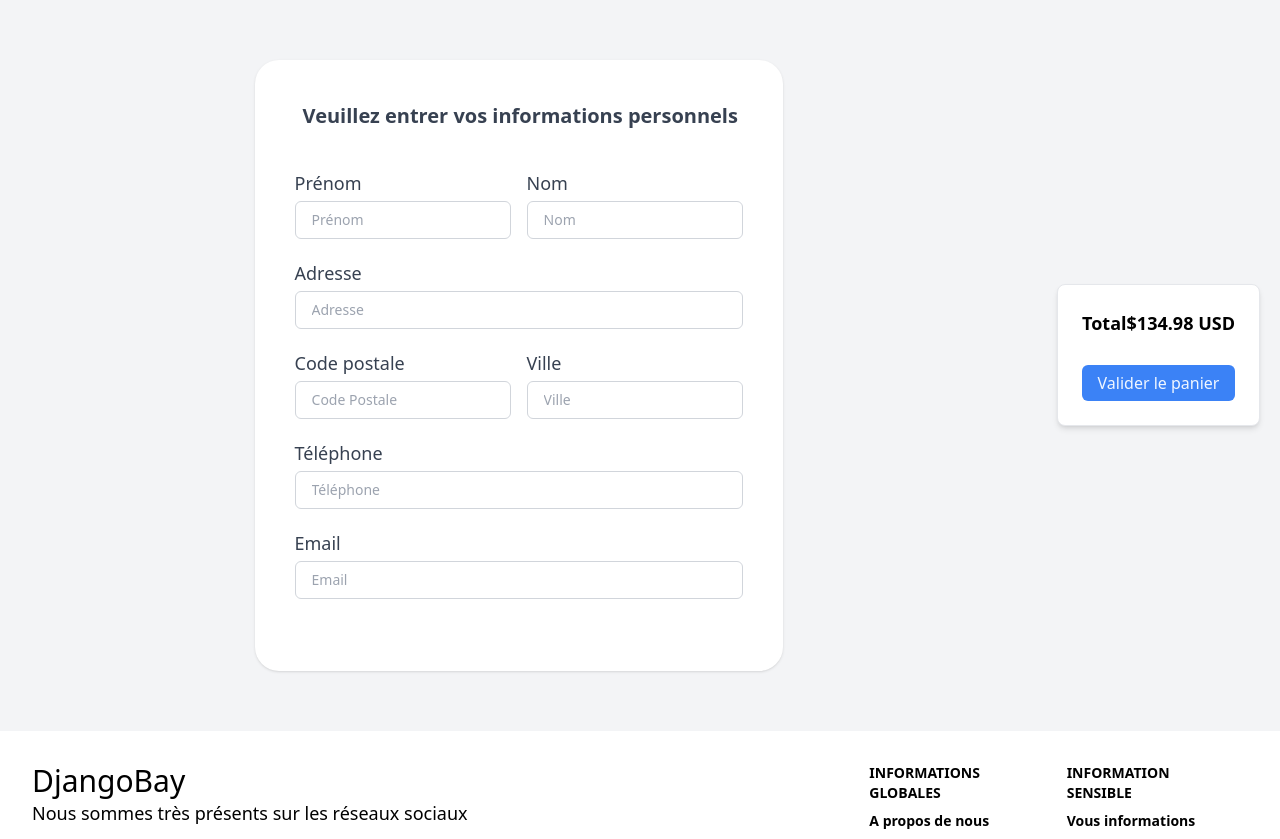
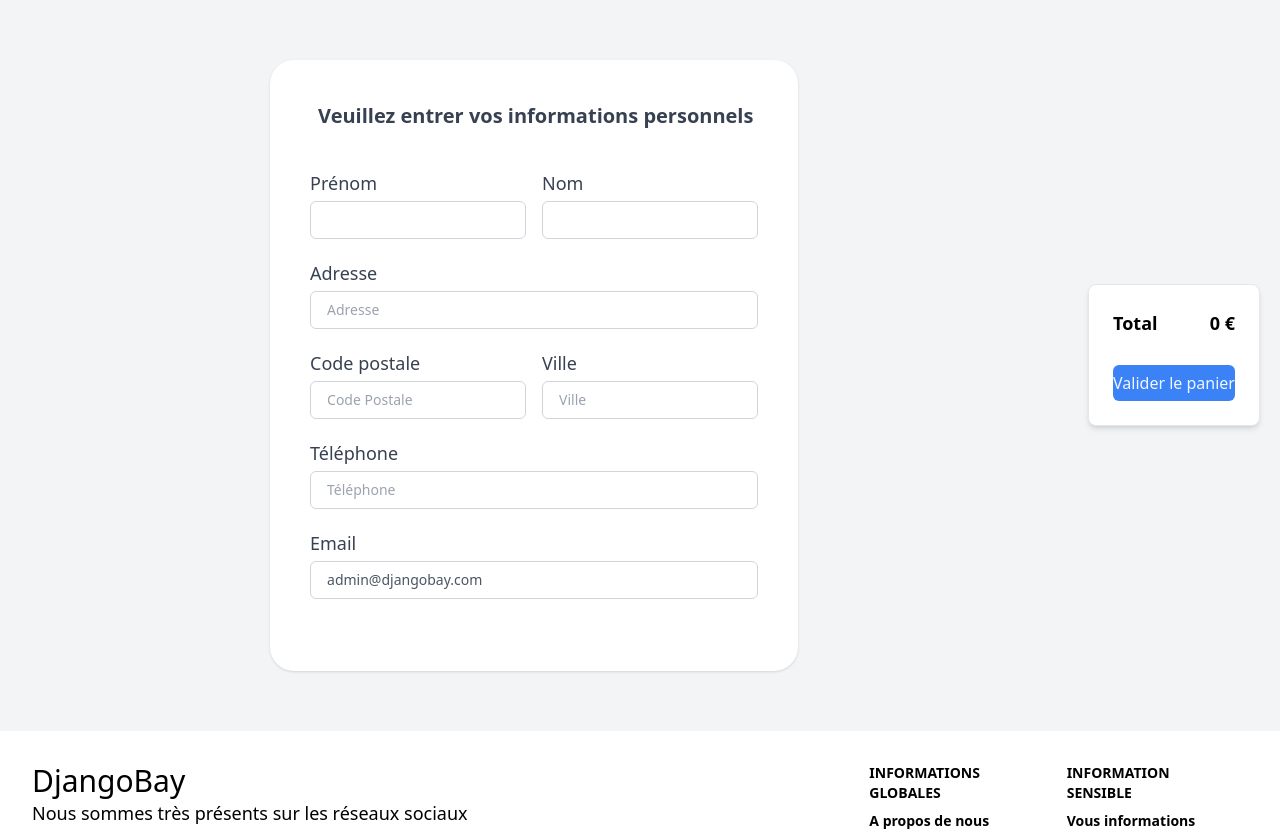
Before and after one commit to KilianOlry/DjangoBay, a Django app: page /cart/checkout/ in a window 1280 px wide. Shown: the part 61-900 px from the top of the page. Run offline with Django 4.2, Linux system fonts and the light colour scheme; a user stored in the database is signed in; some libraries are stand-ins or nearby versions.

Commit message:
correct cart + total price + valider pannier accès user + information user dans le formulaire + ajout du lien cart vers checkout

```diff
--- a/Ecommerce/settings.py
+++ b/Ecommerce/settings.py
@@ -27,6 +27,7 @@ DEBUG = True
 
 LOGOUT_REDIRECT_URL ='/'
 LOGIN_REDIRECT_URL = '/'
+LOGIN_URL ='/login/'
 
 ALLOWED_HOSTS = []
 
--- a/cart/cart.py
+++ b/cart/cart.py
@@ -17,6 +17,13 @@ class Cart(object):
     def __iter__(self):
         for p in self.cart.keys():
             self.cart[str(p)]['product'] = Products.objects.get(pk=p)
+
+
+# Pour afficher les données dans le tempates cart.html
+        for item in self.cart.values():
+            item['total_price'] = item['product'].price * item['quantity']
+
+            yield item
 
     def __len__(self):
         return sum(item['quantity'] for item in self.cart.values())
@@ -45,3 +52,11 @@ class Cart(object):
     def remove(self, product_id):
         if product_id in self.cart:
             del self.cart[product_id]
+
+
+# function pour le prix total
+    def get_total_cost(self):
+        for p in self.cart.keys():
+            self.cart[str(p)]['product'] = Products.objects.get(pk=p)
+
+        return sum(item['product'].price * item['quantity'] for item in self.cart.values())
--- a/cart/templates/cart/cart.html
+++ b/cart/templates/cart/cart.html
@@ -12,27 +12,28 @@
     <h1 class="mb-10 text-center text-2xl font-bold">Votre pannier</h1>
 
 
-    <div class="mx-auto max-w-5xl justify-center px-6 md:flex md:space-x-6 xl:px-0">
+    <div class="mx-auto max-w-5xl justify-center flex px-6 md:flex md:space-x-6 xl:px-0">
+
       <div class="rounded-lg md:w-2/3">
+        {% for item in cart %}
         <div class="justify-between mb-6 rounded-lg bg-white p-6 shadow-md sm:flex sm:justify-start">
-          <img src="https://images.unsplash.com/photo-1515955656352-a1fa3ffcd111?ixlib=rb-4.0.3&ixid=MnwxMjA3fDB8MHxwaG90by1wYWdlfHx8fGVufDB8fHx8&auto=format&fit=crop&w=1170&q=80" alt="product-image" class="w-full rounded-lg sm:w-40" />
+          <img src="{{ item.product.get_thumbnail }}" alt="product-image" class="w-full rounded-lg sm:w-40" />
           <div class="sm:ml-4 sm:flex sm:w-full sm:justify-between">
 
             <div class="mt-5 sm:mt-0">
-              <h2 class="text-lg font-bold text-gray-900">Nike Air Max 2019</h2>
-              <p class="mt-1 text-xs text-gray-700">36EU - 4US</p>
+              <h2 class="text-lg font-bold text-gray-900">{{item.product.name}}</h2>
             </div>
 
             <div class="mt-4 flex justify-between sm:space-y-6 sm:mt-0 sm:block sm:space-x-6">
 
               <div class="flex items-center border-gray-100">
                 <a href="#" class="cursor-pointer rounded-l bg-gray-100 py-1 px-3.5 duration-100 hover:bg-blue-500 hover:text-blue-50">-</a>
-                <span class="h-8 w-8 border bg-white text-center text-xs outline-none">2</span>
+                <span class="h-8 w-8 border bg-white text-center text-xs outline-none flex items-center justify-center">{{item.quantity}}</span>
                 <a href="#" class="cursor-pointer rounded-l bg-gray-100 py-1 px-3.5 duration-100 hover:bg-blue-500 hover:text-blue-50">+</a>
               </div>
 
               <div class="flex items-center space-x-4">
-                <p class="text-sm">259.000 ₭</p>
+                <p class="text-sm">{{item.total_price}} €</p>
                 <svg xmlns="http://www.w3.org/2000/svg" fill="none" viewBox="0 0 24 24" stroke-width="1.5" stroke="currentColor" class="h-5 w-5 cursor-pointer duration-150 hover:text-red-500">
                   <path stroke-linecap="round" stroke-linejoin="round" d="M6 18L18 6M6 6l12 12" />
                 </svg>
@@ -40,6 +41,7 @@
             </div>
           </div>
         </div>
+        {% endfor %}
       </div>
 
 
@@ -48,10 +50,10 @@
         <div class="flex justify-between">
           <p class="text-lg font-bold">Total</p>
           <div class="">
-            <p class="mb-1 text-lg font-bold">$134.98 USD</p>
+            <p class="mb-1 text-lg font-bold">{{cart.get_total_cost}} €</p>
           </div>
         </div>
-        <button class="mt-6 w-full rounded-md bg-blue-500 py-1.5 font-medium text-blue-50 hover:bg-blue-600">Check out</button>
+        <a href="{% url 'checkout' %}" class="mt-6 w-full rounded-md bg-blue-500 py-1.5 font-medium text-blue-50 hover:bg-blue-600 p-2">Valider le panier</a>
       </div>
     </div>
   </div>
--- a/cart/templates/cart/checkout.html
+++ b/cart/templates/cart/checkout.html
@@ -25,14 +25,14 @@
                         <div class="flex flex-col">
                           <label class="leading-loose">Prénom</label>
                           <div class="relative focus-within:text-gray-600 text-gray-400">
-                            <input type="text" class="px-4 py-2 border focus:ring-gray-500 focus:border-gray-900 w-full sm:text-sm border-gray-300 rounded-md focus:outline-none text-gray-600" placeholder="Prénom">
+                            <input type="text" value="{{request.user.first_name}}" class="px-4 py-2 border focus:ring-gray-500 focus:border-gray-900 w-full sm:text-sm border-gray-300 rounded-md focus:outline-none text-gray-600">
                           </div>
                         </div>
 
                         <div class="flex flex-col">
                           <label class="leading-loose">Nom</label>
                           <div class="relative focus-within:text-gray-600 text-gray-400">
-                            <input type="text" class="px-4 py-2 border focus:ring-gray-500 focus:border-gray-900 w-full sm:text-sm border-gray-300 rounded-md focus:outline-none text-gray-600" placeholder="Nom">
+                            <input type="text" value="{{request.user.last_name}}" class="px-4 py-2 border focus:ring-gray-500 focus:border-gray-900 w-full sm:text-sm border-gray-300 rounded-md focus:outline-none text-gray-600">
                           </div>
                         </div>
 
@@ -70,7 +70,7 @@
 
                   <div class="flex flex-col">
                     <label class="leading-loose">Email</label>
-                    <input type="text" class="px-4 py-2 border focus:ring-gray-500 focus:border-gray-900 w-full sm:text-sm border-gray-300 rounded-md focus:outline-none text-gray-600" placeholder="Email">
+                    <input type="text" value="{{request.user.email}}" class="px-4 py-2 border focus:ring-gray-500 focus:border-gray-900 w-full sm:text-sm border-gray-300 rounded-md focus:outline-none text-gray-600">
                   </div>
 
                 </div>
@@ -83,7 +83,7 @@
             <div class="flex justify-between">
               <p class="text-lg font-bold">Total</p>
               <div>
-                <p class="mb-1 text-lg font-bold">$134.98 USD</p>
+                <p class="mb-1 text-lg font-bold">{{cart.get_total_cost}} €</p>
               </div>
             </div>
             <button class="mt-6 w-full rounded-md bg-blue-500 py-1.5 font-medium text-blue-50 hover:bg-blue-600">Valider le panier</button>
--- a/cart/views.py
+++ b/cart/views.py
@@ -1,4 +1,5 @@
 from django.shortcuts import render
+from django.contrib.auth.decorators import login_required
 
 from .cart import Cart
 
@@ -11,6 +12,6 @@ def add_to_cart(request, product_id):
 def cart(request):
     return render(request, 'cart/cart.html')
 
-
+@login_required
 def checkout(request):
     return render(request, 'cart/checkout.html')
```
Also changed, not shown: db.sqlite3.
